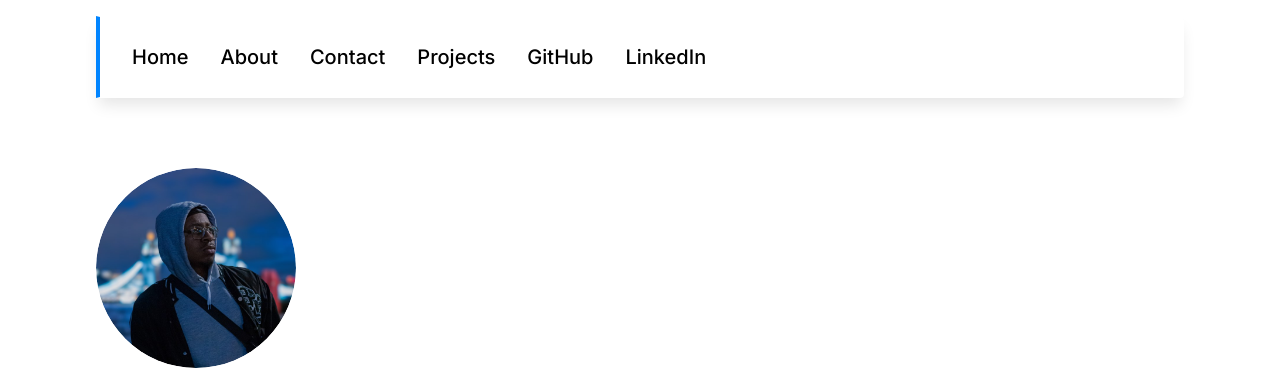
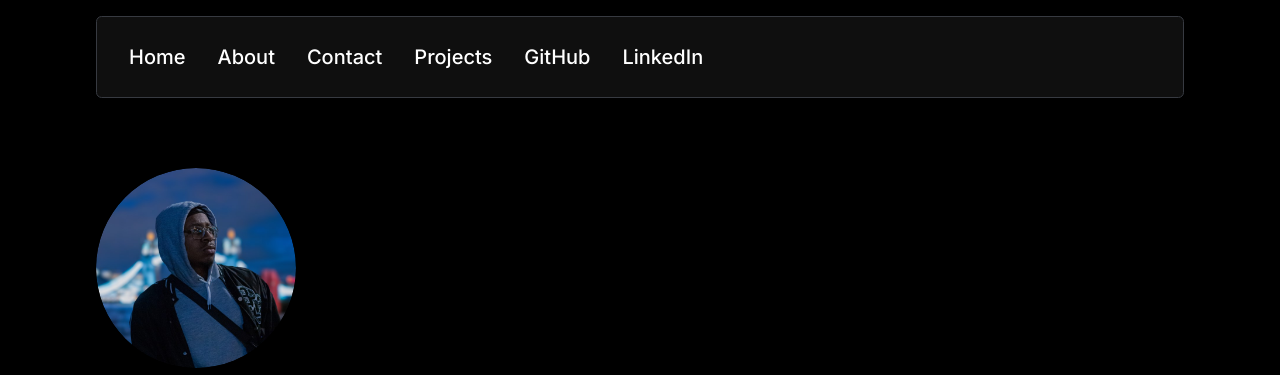
Before and after one commit to rorunsolu/Frontend-Portfolio, a website built with Vite: page index.html in a window 1280 px wide. Shown: the top 375 px of the page. Built offline with nearby package versions, Linux system fonts and the light colour scheme.

Commit message:
dark theme is now the default

```diff
--- a/index.html
+++ b/index.html
@@ -31,7 +31,7 @@
                 rel="stylesheet">
 
     <script type="module" src="/src/main.js"></script>
-<script type="module" src="/src/darkmode.js"></script>
+    <script type="module" src="/src/themeSwitcher.js"></script>
     <script type="module" src="/src/spotlight.js"></script>
     <script type="module" src="/src/fadeIn.js"></script>
     <script type="module" src="/src/slideIntoView.js"></script>
--- a/src/darkmode.js
+++ /dev/null
@@ -1,19 +0,0 @@
-let darkmode = localStorage.getItem('darkmode');
-const themeSwitch = document.getElementById('theme-switch');
-
-const enableDarkmode = () => {
-    document.body.classList.add('darkmode');
-    localStorage.setItem('darkmode', 'active');
-};
-
-const disableDarkmode = () => {
-    document.body.classList.remove('darkmode');
-    localStorage.setItem('darkmode', null);
-};
-
-if (darkmode === "active") enableDarkmode();
-
-themeSwitch.addEventListener("click", () => {
-    darkmode = localStorage.getItem('darkmode');
-    darkmode !== "active" ? enableDarkmode() : disableDarkmode();
-});
--- a/src/styles/style.scss
+++ b/src/styles/style.scss
@@ -1,3 +1,92 @@
+// :root {
+//     --color-icon-html: hsl(11, 91%, 54%);
+//     --color-icon-css: hsl(214, 63%, 44%);
+//     --color-icon-git: hsl(10, 89%, 59%);
+//     --color-icon-js: hsl(54, 100%, 54%);
+//     --color-icon-npm: hsl(0, 89%, 55%);
+//     --color-icon-scss: hsl(330, 100%, 50%);
+//     --color-icon-react: hsl(192, 78%, 45%);
+//     --color-icon-css: hsl(214, 63%, 44%);
+//     --color-icon-tailwind: hsl(204, 100%, 50%);
+
+//     --box-shadow: 0px 10px 15px -3px rgba(0, 0, 0, 0.1);
+
+//     --turquoise: hsl(160, 100%, 37%);
+//     --turquoise: hsla(174, 72%, 56%, 0.219);
+//     --blue: hsla(209, 100%, 50%);
+//     --white: hsla(0, 0%, 25%, 70%);
+
+//     --margin-bottom: 3rem;
+//     --padding: 2rem;
+
+//     --transition: 0.2s ease-in-out;
+
+//     --base-color: hsl(0, 0%, 100%);
+//     --base-color-variant: hsl(0, 0%, 100%);
+//     --base-color-variant-2: hsl(0, 0%, 100%);
+
+//     --text-color: hsl(0, 0%, 0%);
+//     --text-color-variant: hsl(240, 5%, 50%);
+
+//     --primary-color: hsl(209, 100%, 50%);
+//     --accent-color: hsl(209, 100%, 40%);
+
+//     --primary-border: 4px solid hsl(209, 100%, 50%);
+//     --secondary-border: 1.99px solid transparent;
+
+//     --border-radius: 0.25rem;
+//     --border-radius-left: 0rem;
+//     --border-color: hsl(209, 100%, 50%);
+
+//     --bg-btn: hsl(209, 100%, 50%);
+
+//     --primary-color: var(--blue);
+//     --primary-border: 4px solid var(--blue);
+//     --bg-btn: var(--blue);
+//     --border-color: var(--blue);
+
+//     --blurred-color-1: hsl(0, 0%, 100%);
+//     --blurred-color-2: hsl(0, 0%, 100%);
+//     --blurred-circle: radial-gradient(closest-side, var(--blurred-color-1), var(--blurred-color-2));
+
+//     --position: relative;
+
+//     --starting-opacity: 0;
+//     --ending-opacity: 1;
+//     --move-down: 100px;
+//     --fade-into-view: 0.5s ease-out;
+//     --move-back: 0;
+
+//     --shadow-md: 0 4px 6px -1px rgb(0 0 0 / 0.1), 0 2px 4px -2px rgb(0 0 0 / 0.1);
+//     --shadow-lg: 0 10px 15px -3px rgb(0 0 0 / 0.1), 0 4px 6px -4px rgb(0 0 0 / 0.1);
+//     --shadow-xl: 0 20px 25px -5px rgb(0 0 0 / 0.1), 0 8px 10px -6px rgb(0 0 0 / 0.1);
+// }
+
+// .darkmode {
+//     --base-color: hsl(0, 0%, 0%);
+//     --base-color-variant: hsla(0, 0%, 6%, 1%);
+//     --base-color-variant-2: hsla(0, 0%, 15%, 40%);
+
+//     --text-color: hsl(0, 0%, 100%);
+//     --text-color-variant: #cacaca;
+
+//     --primary-color: hsl(0, 0%, 100%);
+//     --accent-color: hsl(0, 0%, 90%);
+
+//     --primary-border: 1.99px solid #373a41;
+//     --secondary-border: 1.99px solid #373a41;
+//     --border-color: #373a41;
+
+//     --border-radius: 0.35rem;
+//     --border-radius-left: 0.35rem;
+
+//     --bg-btn: hsl(0, 0%, 100%);
+
+//     --blurred-color-1: hsla(0, 0%, 25%, 70%);
+//     --blurred-color-2: hsl(0, 0%, 0%);
+//     --blurred-circle: radial-gradient(closest-side, var(--blurred-color-1), var(--blurred-color-2));
+// }
+
 :root {
     --color-icon-html: hsl(11, 91%, 54%);
     --color-icon-css: hsl(214, 63%, 44%);
@@ -6,7 +95,6 @@
     --color-icon-npm: hsl(0, 89%, 55%);
     --color-icon-scss: hsl(330, 100%, 50%);
     --color-icon-react: hsl(192, 78%, 45%);
-    --color-icon-css: hsl(214, 63%, 44%);
     --color-icon-tailwind: hsl(204, 100%, 50%);
 
     --box-shadow: 0px 10px 15px -3px rgba(0, 0, 0, 0.1);
@@ -21,6 +109,49 @@
 
     --transition: 0.2s ease-in-out;
 
+    --position: relative;
+
+    --starting-opacity: 0;
+    --ending-opacity: 1;
+    --move-down: 100px;
+    --fade-into-view: 0.5s ease-out;
+    --move-back: 0;
+
+    --shadow-md: 0 4px 6px -1px rgb(0 0 0 / 0.1), 0 2px 4px -2px rgb(0 0 0 / 0.1);
+    --shadow-lg: 0 10px 15px -3px rgb(0 0 0 / 0.1), 0 4px 6px -4px rgb(0 0 0 / 0.1);
+    --shadow-xl: 0 20px 25px -5px rgb(0 0 0 / 0.1), 0 8px 10px -6px rgb(0 0 0 / 0.1);
+
+    --blurred-color-1: hsla(0, 0%, 25%, 70%);
+    --blurred-color-2: hsl(0, 0%, 0%);
+    --blurred-circle: radial-gradient(closest-side, var(--blurred-color-1), var(--blurred-color-2));
+
+    // Default Dark Mode Variables
+
+    --base-color: hsl(0, 0%, 0%);
+    --base-color-variant: hsla(0, 0%, 6%, 1%);
+    --base-color-variant-2: hsla(0, 0%, 15%, 40%);
+
+    --text-color: hsl(0, 0%, 100%);
+    --text-color-variant: #cacaca;
+
+    --primary-color: hsl(0, 0%, 100%);
+    --accent-color: hsl(0, 0%, 90%);
+
+    --primary-border: 1.99px solid #373a41;
+    --secondary-border: 1.99px solid #373a41;
+    --border-color: #373a41;
+
+    --border-radius: 0.35rem;
+    --border-radius-left: 0.35rem;
+
+    --bg-btn: hsl(0, 0%, 100%);
+
+    --blurred-color-1: hsla(0, 0%, 25%, 70%);
+    --blurred-color-2: hsl(0, 0%, 0%);
+    --blurred-circle: radial-gradient(closest-side, var(--blurred-color-1), var(--blurred-color-2));
+}
+
+.lightmode {
     --base-color: hsl(0, 0%, 100%);
     --base-color-variant: hsl(0, 0%, 100%);
     --base-color-variant-2: hsl(0, 0%, 100%);
@@ -47,43 +178,6 @@
 
     --blurred-color-1: hsl(0, 0%, 100%);
     --blurred-color-2: hsl(0, 0%, 100%);
-    --blurred-circle: radial-gradient(closest-side, var(--blurred-color-1), var(--blurred-color-2));
-
-    --position: relative;
-
-    --starting-opacity: 0;
-    --ending-opacity: 1;
-    --move-down: 100px;
-    --fade-into-view: 0.5s ease-out;
-    --move-back: 0;
-
-    --shadow-md: 0 4px 6px -1px rgb(0 0 0 / 0.1), 0 2px 4px -2px rgb(0 0 0 / 0.1);
-    --shadow-lg: 0 10px 15px -3px rgb(0 0 0 / 0.1), 0 4px 6px -4px rgb(0 0 0 / 0.1);
-    --shadow-xl: 0 20px 25px -5px rgb(0 0 0 / 0.1), 0 8px 10px -6px rgb(0 0 0 / 0.1);
-}
-
-.darkmode {
-    --base-color: hsl(0, 0%, 0%);
-    --base-color-variant: hsla(0, 0%, 6%, 1%);
-    --base-color-variant-2: hsla(0, 0%, 15%, 40%);
-
-    --text-color: hsl(0, 0%, 100%);
-    --text-color-variant: #cacaca;
-
-    --primary-color: hsl(0, 0%, 100%);
-    --accent-color: hsl(0, 0%, 90%);
-
-    --primary-border: 1.99px solid #373a41;
-    --secondary-border: 1.99px solid #373a41;
-    --border-color: #373a41;
-
-    --border-radius: 0.35rem;
-    --border-radius-left: 0.35rem;
-
-    --bg-btn: hsl(0, 0%, 100%);
-
-    --blurred-color-1: hsla(0, 0%, 25%, 70%);
-    --blurred-color-2: hsl(0, 0%, 0%);
     --blurred-circle: radial-gradient(closest-side, var(--blurred-color-1), var(--blurred-color-2));
 }
 
--- /dev/null
+++ b/src/themeSwitcher.js
@@ -0,0 +1,19 @@
+let lightmode = localStorage.getItem('lightmode');
+const themeSwitch = document.getElementById('theme-switch');
+
+const enablelightmode = () => {
+    document.body.classList.add('lightmode');
+    localStorage.setItem('lightmode', 'active');
+};
+
+const disablelightmode = () => {
+    document.body.classList.remove('lightmode');
+    localStorage.setItem('lightmode', null);
+};
+
+if (lightmode === "active") enablelightmode();
+
+themeSwitch.addEventListener("click", () => {
+    lightmode = localStorage.getItem('lightmode');
+    lightmode !== "active" ? enablelightmode() : disablelightmode();
+});
```
